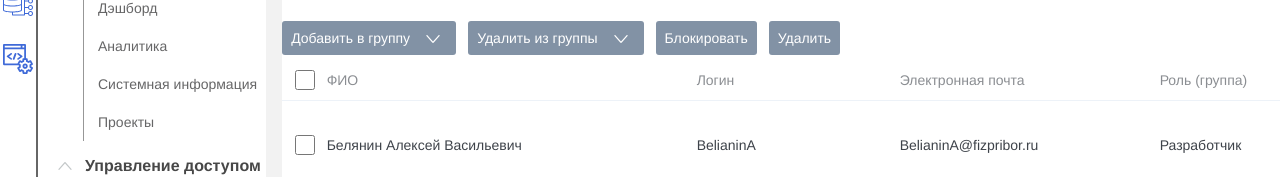
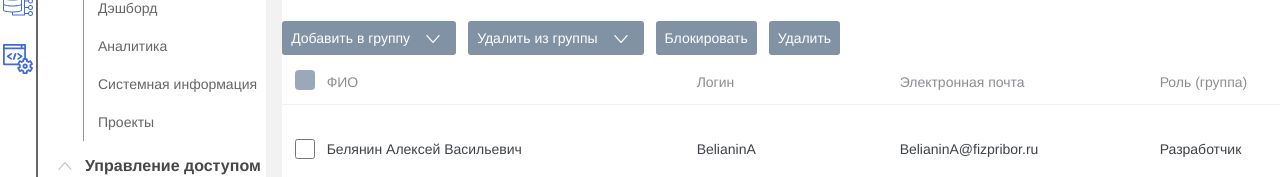
Before and after one commit to NickLobanov/fizpribor, a Vue app: page / in a window 1280 px wide. Shown: the part 171-348 px from the top of the page. Built offline with nearby package versions, Linux system fonts and the light colour scheme.

Commit message:
castom checkbox

```diff
--- a/src/components/UsersMenu.vue
+++ b/src/components/UsersMenu.vue
@@ -7,7 +7,8 @@
         />
         <div class="section__container">
             <div class="section__column">
-                <input type="checkbox" class="section__checkbox"/>
+                <input type="checkbox" class="section__checkbox test" id="select-all"/>
+                <label for="select-all"></label>
                 <p class="section__title section__title_name">ФИО</p>
                 <p class="section__title section__title_login">Логин</p>
                 <p class="section__title section__title_email">Электронная почта</p>
@@ -43,6 +44,29 @@
 </script>
 
 <style scoped>
+    .test {
+        position: absolute;
+        z-index: -1;
+        opacity: 0;
+    }
+
+    .test+label::before {
+        content: "";
+        display: inline-block;
+        width: 20px;
+        height: 20px;
+        background-color: #9BA8B7;
+        border-radius: 4px;
+        margin-left: 12.5px;
+        margin-right: 12px;
+    }
+
+    .test:checked+label::before {
+        background-image: url('../assets/checked.svg');
+        background-repeat: no-repeat;
+        background-position: center;
+    }
+
     .section {
         width: 1447px;
         padding-top: 17px;
```
Also changed, not shown: src/assets/checked.svg (added).
